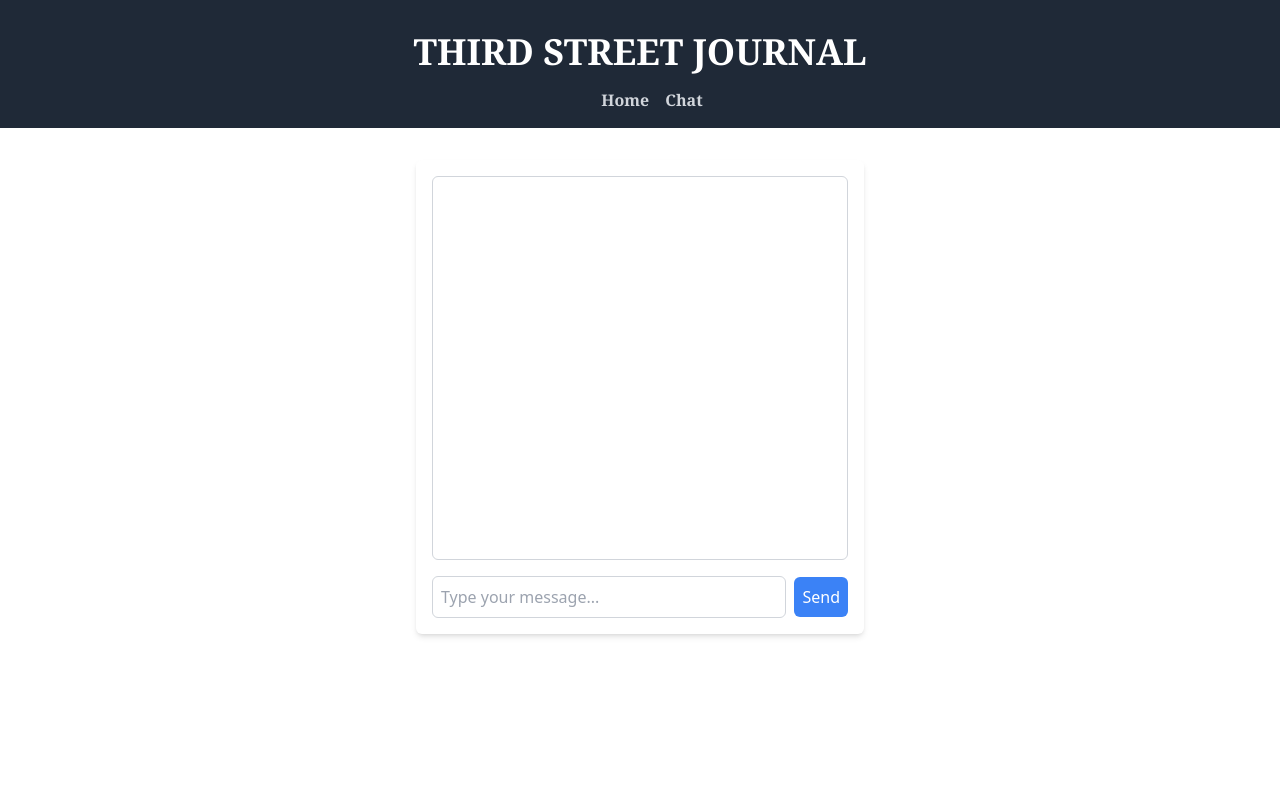
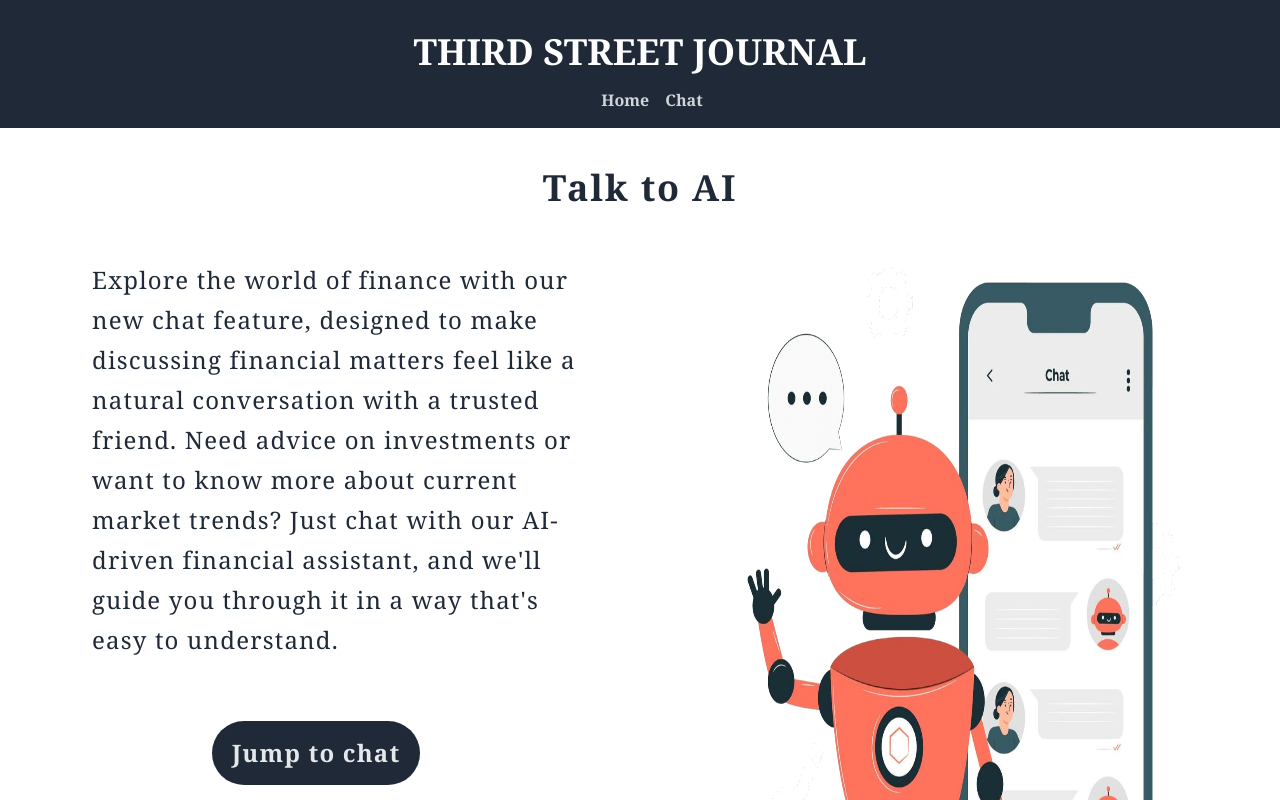
Before and after one commit to mmutyampeta/thirdstreetjournal, a Next.js app in the folder website/: page /chat in a window 1280 px wide. Both pictures are taken after a click on the button "Chat". Shown: the top 800 px of the page. Built offline with nearby package versions, Linux system fonts and the light colour scheme.

Commit message:
Update chatbot.jsx

```diff
--- a/website/components/chatbot.jsx
+++ b/website/components/chatbot.jsx
@@ -25,8 +25,40 @@ const Chatbot = () => {
   };
 
   return (
-    <div className="max-w-md mx-auto my-8 p-4 bg-white rounded-md shadow-md">
-      <div className="flex flex-col h-96 overflow-y-auto border border-gray-300 rounded-md">
+    <>
+      <div className="container mx-auto flex items-center justify-center pt-10">
+        <h1 className="text-4xl text-gray-800 font-bold tracking-wider font-serif">
+          Talk to AI
+        </h1>
+      </div>
+      <div className="grid grid-cols-2 grid-flow-col gap-4">
+        <div className="grid grid-rows-5 gap-4 p-10">
+          <div className=" justify-center row-span-3 pl-10">
+            <p className="text-2xl text-gray-800 font-serif tracking-wider leading-10 p-3">
+              Explore the world of finance with our new chat feature, designed
+              to make discussing financial matters feel like a natural
+              conversation with a trusted friend. Need advice on investments or
+              want to know more about current market trends? Just chat with our
+              AI-driven financial assistant, and we'll guide you through it in a
+              way that's easy to understand.
+            </p>
+          </div>
+          <div className="flex items-center justify-center row-span-1">
+            <button className="bg-gray-800 text-gray-200 hover:text-white font-bold py-2 px-4 rounded-full">
+              <p className="text-2xl text-white-800 font-serif tracking-wider leading-10 p-1">
+                Jump to chat
+              </p>
+            </button>
+          </div>
+        </div>
+
+        <div className="flex justify-center">
+          <img className="w-3/4" src="/Chatbot.png"></img>
+        </div>
+      </div>
+
+      <div className="flex flex-col h-screen bg-gray-100">
+        <div className="flex flex-col flex-grow overflow-y-auto p-8">
           {messages.map((message, index) => (
             <div
               key={index}
@@ -35,7 +67,7 @@ const Chatbot = () => {
               } mb-2`}
             >
               <span
-              className={`inline-block p-2 max-w-3/4 bg-gray-200 rounded-md ${
+                className={`inline-block p-3 max-w-3/4 bg-gray-200 rounded-md ${
                   message.user === "user" ? "bg-blue-500 text-white" : ""
                 }`}
               >
@@ -44,7 +76,7 @@ const Chatbot = () => {
             </div>
           ))}
         </div>
-      <div className="mt-4 flex items-center">
+        <div className="mt-4 flex items-center p-4">
           <input
             type="text"
             value={newMessage}
@@ -60,6 +92,7 @@ const Chatbot = () => {
           </button>
         </div>
       </div>
+    </>
   );
 };
 
```
Lines whose indentation alone changed are shown as unchanged.
